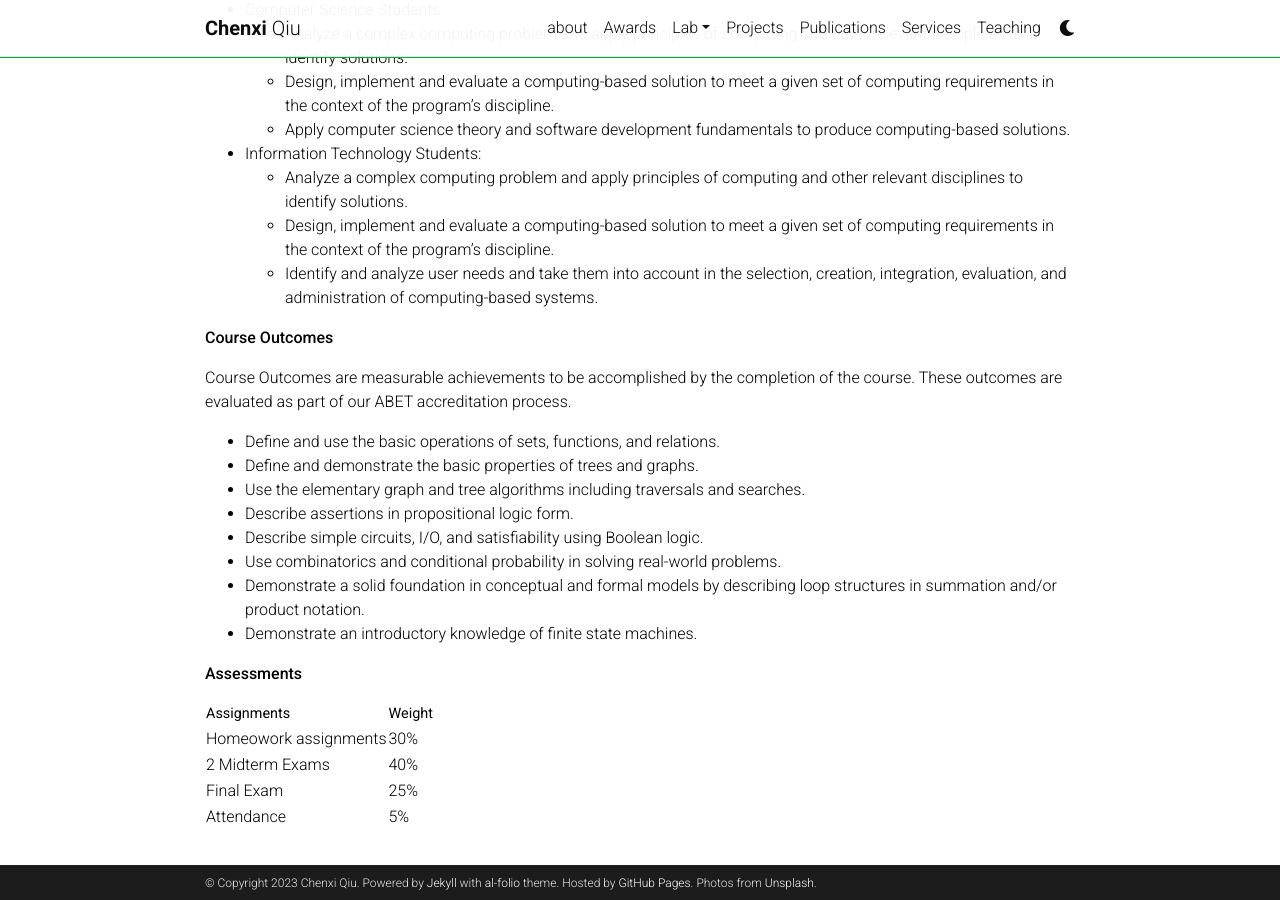
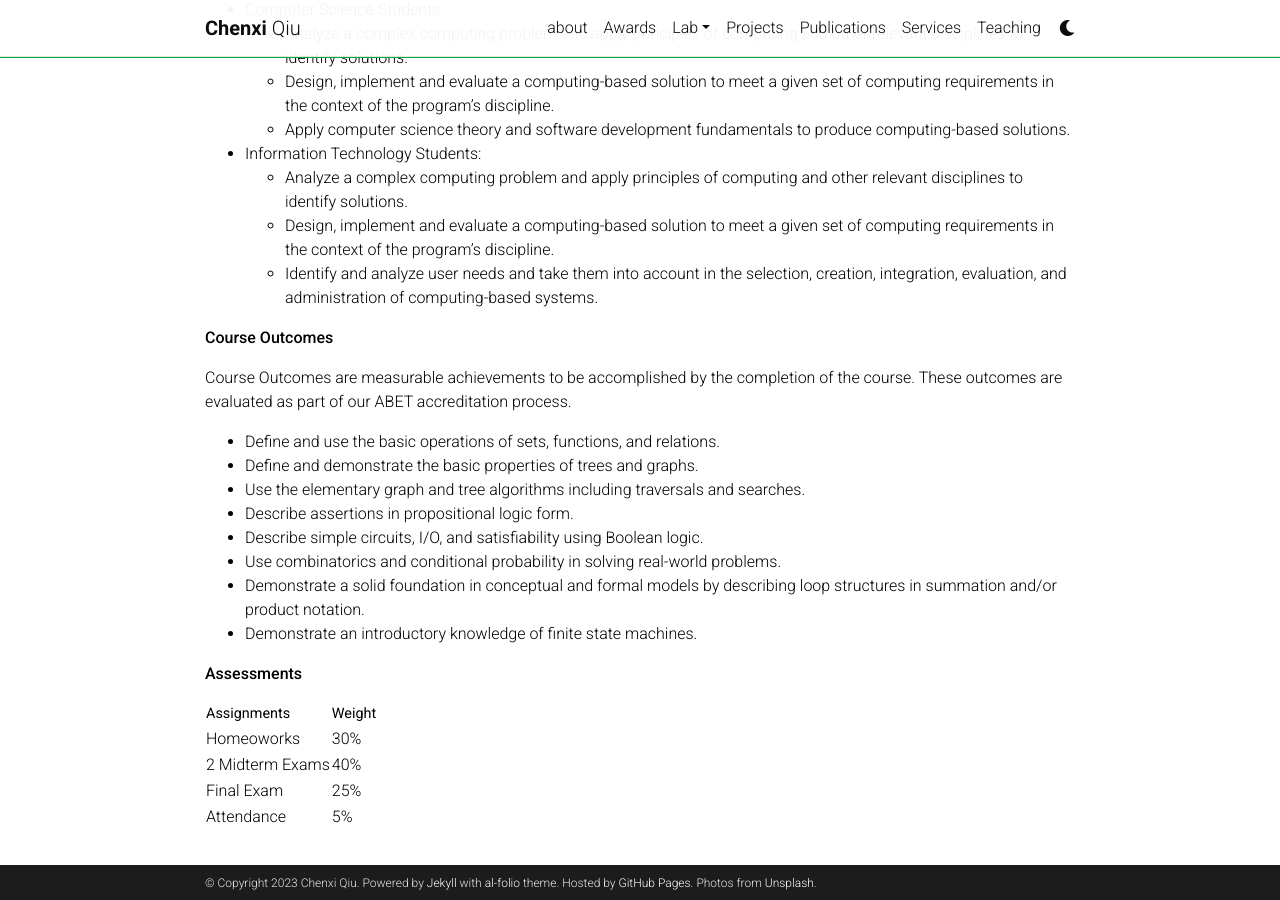
Before and after one commit to chenxiunt/chenxiunt.github.io, a Jekyll site: the page built from _teaching/CSCE2100.markdown, in a window 1280 px wide and 900 px high, scrolled down 568 px. Built offline with Jekyll 4.4.1, drawn with Linux system fonts in a browser that asks for light colours; comment, search, counter and statistics services are not loaded; a style sheet for code colours, icons or effects is not loaded.

Commit message:
Update CSCE2100.markdown

```diff
--- a/_teaching/CSCE2100.markdown
+++ b/_teaching/CSCE2100.markdown
@@ -41,7 +41,7 @@ Course Outcomes are measurable achievements to be accomplished by the completion
 
 Assignments            | Weight
 ---------------------- | -------
-Homeowork assignments  | 30%
+Homeoworks             | 30%
 2 Midterm Exams        | 40%
 Final Exam             | 25%
 Attendance             | 5%
```
